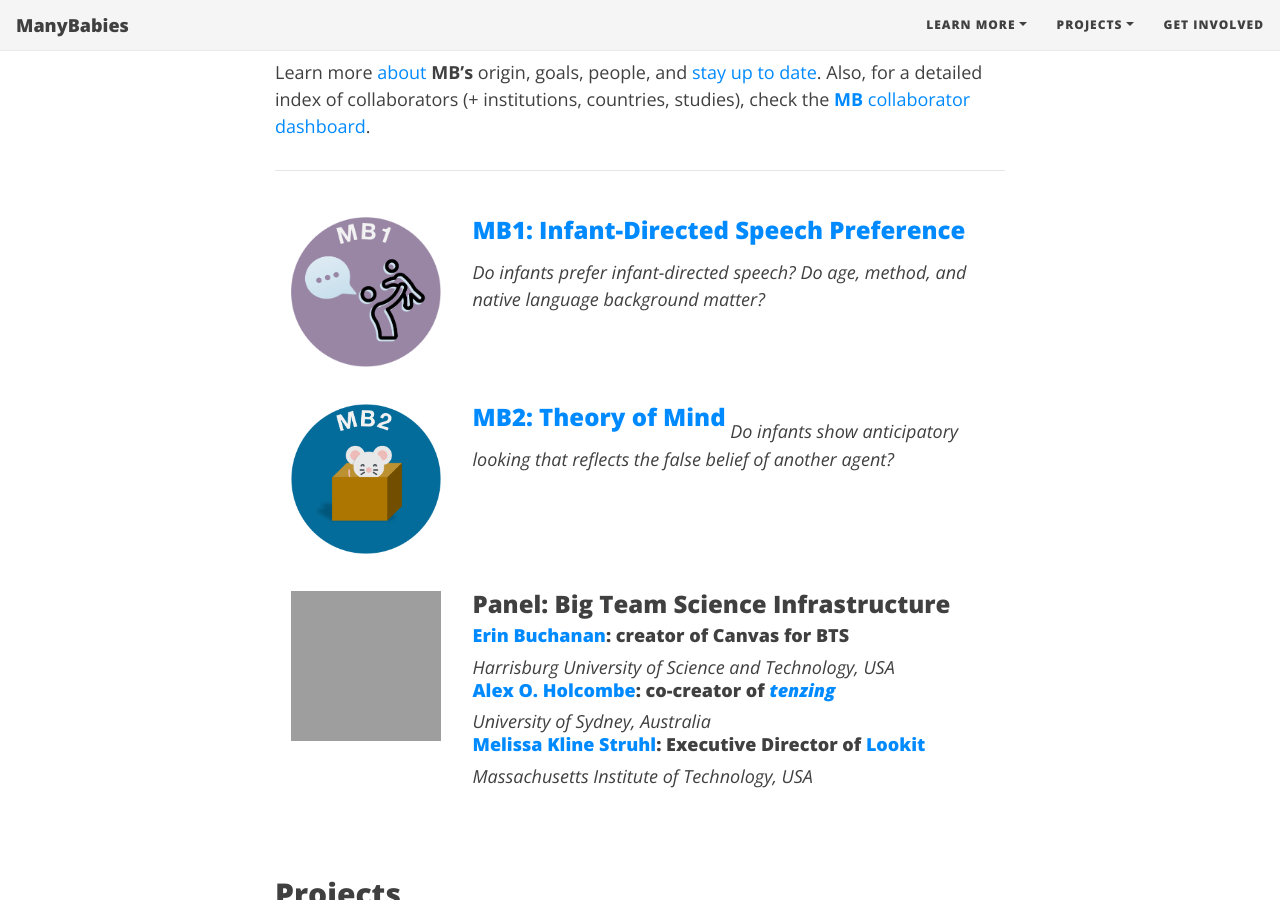
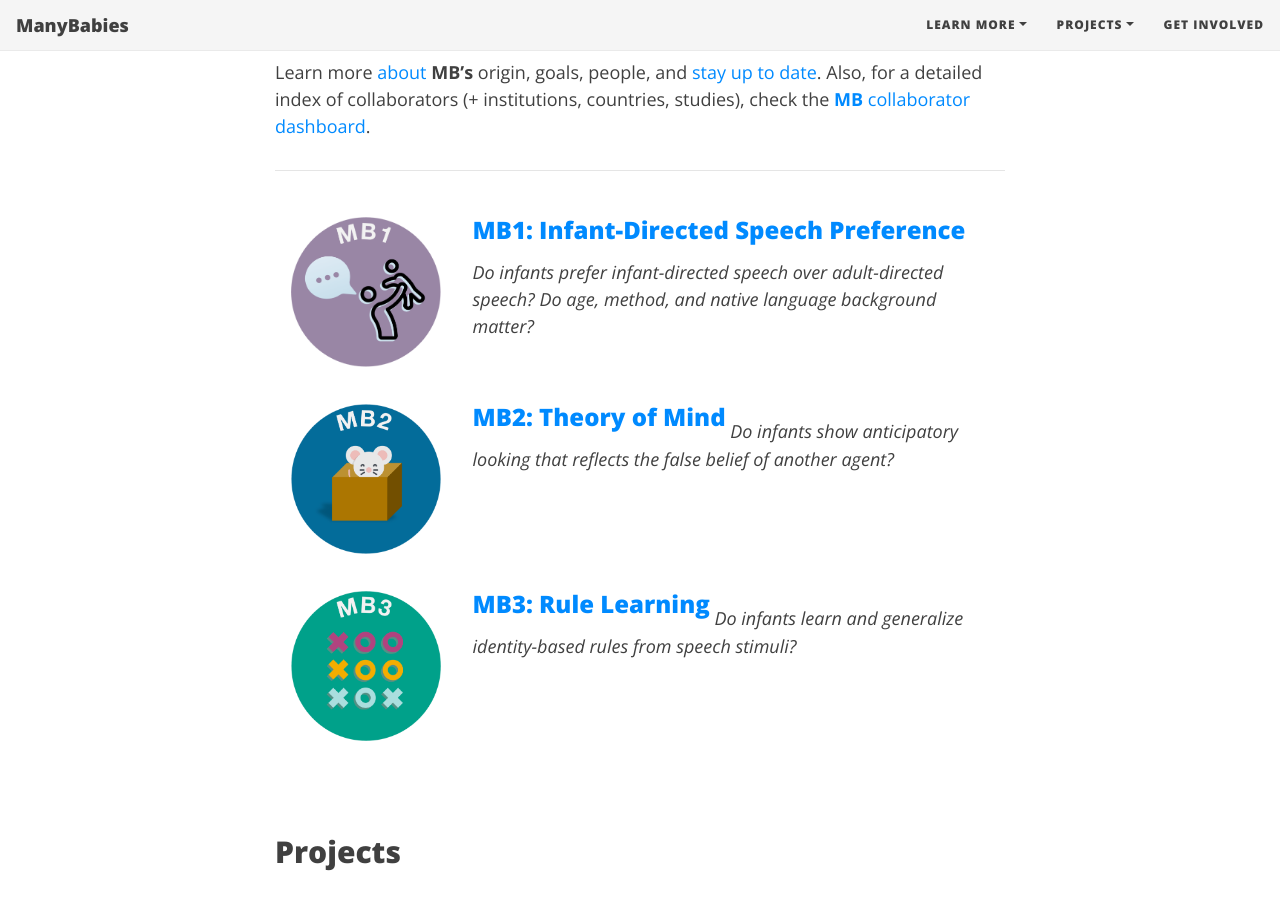
Before and after one commit to manybabies/manybabies.github.io, a Jekyll site: the page built from index_temp.md, in a window 1280 px wide and 900 px high, scrolled down 856 px. Built offline with Jekyll 4.4.1, drawn with Linux system fonts in a browser that asks for light colours; nearby versions of some CDN libraries; some web fonts are replaced; grey boxes are pictures that could not be loaded.

Commit message:
Update index_temp.md

```diff
--- a/index_temp.md
+++ b/index_temp.md
@@ -49,7 +49,7 @@ images with link MUST use the class = "image" (.css from ManyPrimates)
       </div>
       <div class="col-sm-9">
         <a href="{{site.baseurl}}{% link MB1.md %}" class="image" target="_blank"><h3>MB1: Infant-Directed Speech Preference</h3></a>
-        <i>Do infants prefer infant-directed speech? Do age, method, and native language background matter?</i>
+        <i>Do infants prefer infant-directed speech over adult-directed speech? Do age, method, and native language background matter?</i>
       </div>
     </div>
     <div class="col-sm-12">
@@ -69,16 +69,11 @@ images with link MUST use the class = "image" (.css from ManyPrimates)
     </div>
     <div class="row">
       <div class="col-sm-3 col-xs-6" align="center">
-        <img src="/assets/img/tools.png" alt="tools" width="150" height="150">
+        <a href="{{site.baseurl}}{% link MB3.md %}" class="image" target="_blank"><img src="/assets/img/MB3_logo.png" alt="MB3 logo" width="150" height="150"></a>
       </div>
       <div class="col-sm-9">
-        <h3>Panel: Big Team Science Infrastructure</h3>
-        <h4><a href="https://www.aggieerin.com/page/about/" target="_blank">Erin Buchanan</a>: creator of Canvas for BTS</h4>
-        <i>Harrisburg University of Science and Technology, USA</i>
-        <h4><a href="https://www.sydney.edu.au/science/about/our-people/academic-staff/alex-holcombe.html" target="_blank">Alex O. Holcombe</a>: co-creator of <i><a href="https://rollercoaster.shinyapps.io/tenzing/" target="_blank">tenzing</a></i></h4>
-        <i>University of Sydney, Australia</i>
-        <h4><a href="http://www.melissaklinestruhl.com" target="_blank">Melissa Kline Struhl</a>: Executive Director of <a href="https://lookit.mit.edu" target="_blank">Lookit</a></h4>
-        <i>Massachusetts Institute of Technology, USA</i>
+        <a href="{{site.baseurl}}{% link MB3.md %}" class="image" target="_blank"><h3>MB3: Rule Learning</h3></a>
+        <i>Do infants learn and generalize identity-based rules from speech stimuli?</i>
       </div>
     </div>
   </div>
```
